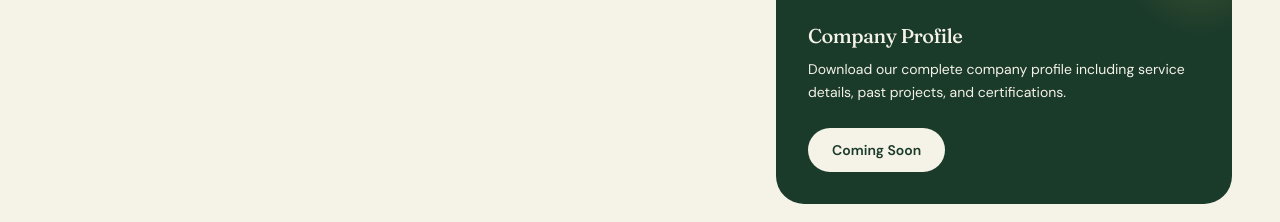
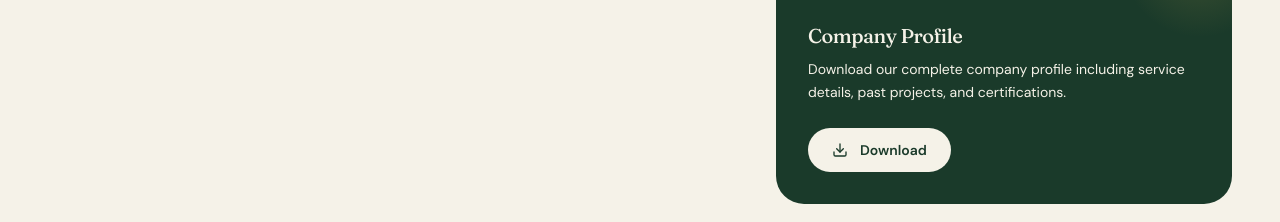
Before and after one commit to myselfbose/risseen-web, a Next.js app: page /contact in a window 1280 px wide. Shown: the part 1360-1582 px from the top of the page. Built offline with nearby package versions, Linux system fonts and the light colour scheme; no server answers.

Commit message:
added company profile download button

```diff
--- a/src/app/contact/components/ContactInfo.tsx
+++ b/src/app/contact/components/ContactInfo.tsx
@@ -106,15 +106,16 @@ export default function ContactInfo() {
             Download our complete company profile including service details, past projects, and certifications.
           </p>
           <a
-            href="/"
+            href="/company-profile.pdf"
             className="inline-flex items-center gap-3 px-6 py-3 bg-primary-foreground text-primary rounded-full font-semibold text-sm hover:opacity-90 transition-opacity"
+            download="company-profile.pdf"
           >
-            {/* <svg width="16" height="16" viewBox="0 0 24 24" fill="none" stroke="currentColor" strokeWidth="2" strokeLinecap="round" strokeLinejoin="round">
+            <svg width="16" height="16" viewBox="0 0 24 24" fill="none" stroke="currentColor" strokeWidth="2" strokeLinecap="round" strokeLinejoin="round">
               <path d="M21 15v4a2 2 0 0 1-2 2H5a2 2 0 0 1-2-2v-4"/>
               <polyline points="7 10 12 15 17 10"/>
               <line x1="12" x2="12" y1="15" y2="3"/>
-            </svg> */}
-            Coming Soon
+            </svg>
+            Download
           </a>
         </div>
       </div>
```
Also changed, not shown: 1 other file (tests, documents, lock files or other folders).
